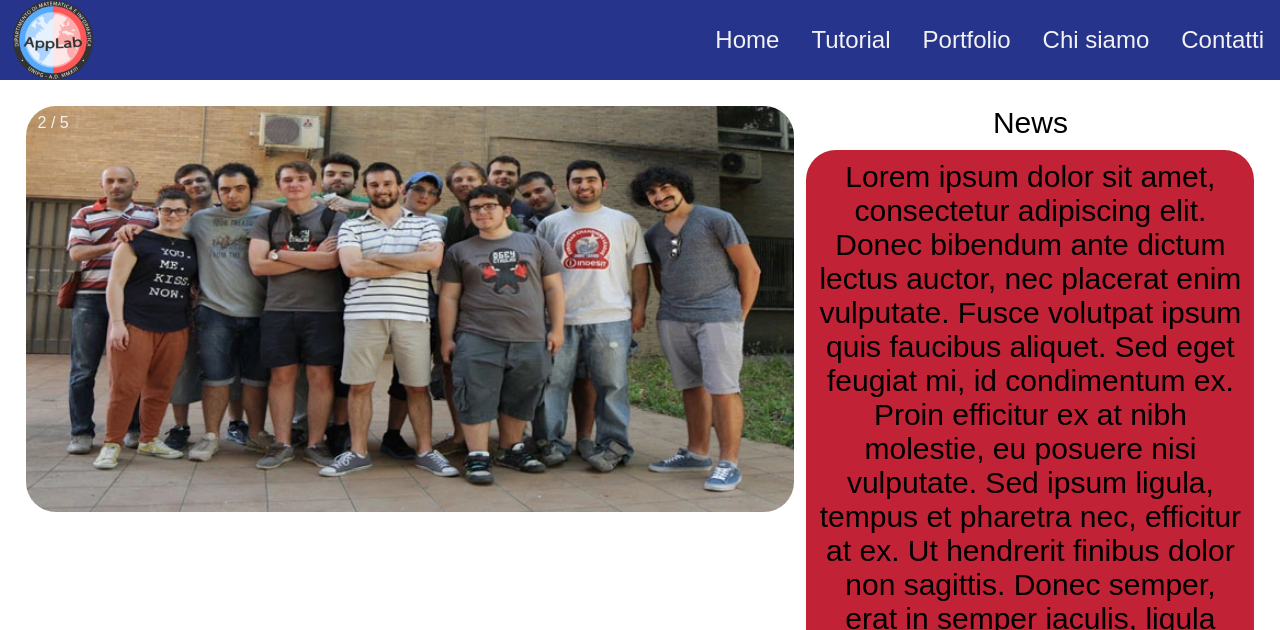
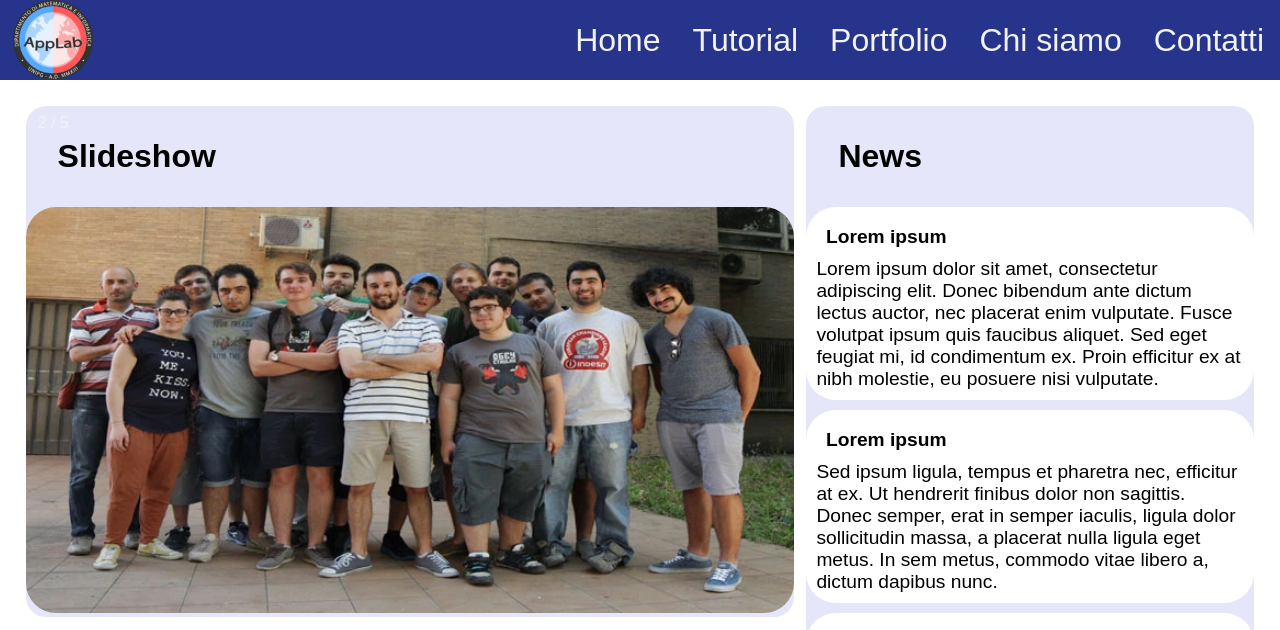
Before and after one commit to AppLab-UniPg/AppLab, a PHP site: page / in a window 1280 px wide. Shown: the top 630 px of the page. Run offline with PHP 8.4, Linux system fonts and the light colour scheme; grey boxes are pictures that could not be loaded.

Commit message:
Homepage fixes

```diff
--- a/index.html
+++ b/index.html
@@ -13,8 +13,10 @@
 
 <body onload="plusSlides(1)">
   <div id="navbar"></div>
+
   <div class="grid-container">
     <div class="slideshow">
+      <h1> Slideshow </h1>
       <!--Slideshow-->
 
       <!-- Full-width images with number and caption text -->
@@ -45,17 +47,21 @@
 
     </div>
     <div class="news">
-      News
+      <h1> News </h1>
       <div class="notizia">
-        Lorem ipsum dolor sit amet, consectetur adipiscing elit. Donec bibendum ante dictum lectus auctor, nec placerat enim vulputate. Fusce volutpat ipsum quis faucibus aliquet. Sed eget feugiat mi, id condimentum ex. Proin efficitur ex at nibh molestie, eu posuere nisi vulputate. Sed ipsum ligula, tempus et pharetra nec, efficitur at ex. Ut hendrerit finibus dolor non sagittis. Donec semper, erat in semper iaculis, ligula dolor sollicitudin massa, a placerat nulla ligula eget metus. In sem metus, commodo vitae libero a, dictum dapibus nunc. Donec elementum dui at feugiat pellentesque. Nullam malesuada eros vel ex vulputate tempor. Donec tempor mauris id aliquet sagittis. Sed nec tellus eu lectus tristique pharetra in non lacus. Nullam ut eleifend ipsum.
+        <h4> Lorem ipsum </h4>
+        Lorem ipsum dolor sit amet, consectetur adipiscing elit. Donec bibendum ante dictum lectus auctor, nec placerat enim vulputate. Fusce volutpat ipsum quis faucibus aliquet. Sed eget feugiat mi, id condimentum ex. Proin efficitur ex at nibh molestie, eu posuere nisi vulputate.
       </div>
       <div class="notizia">
-        Lorem ipsum dolor sit amet, consectetur adipiscing elit. Donec bibendum ante dictum lectus auctor, nec placerat enim vulputate. Fusce volutpat ipsum quis faucibus aliquet. Sed eget feugiat mi, id condimentum ex. Proin efficitur ex at nibh molestie, eu posuere nisi vulputate. Sed ipsum ligula, tempus et pharetra nec, efficitur at ex. Ut hendrerit finibus dolor non sagittis. Donec semper, erat in semper iaculis, ligula dolor sollicitudin massa, a placerat nulla ligula eget metus. In sem metus, commodo vitae libero a, dictum dapibus nunc. Donec elementum dui at feugiat pellentesque. Nullam malesuada eros vel ex vulputate tempor. Donec tempor mauris id aliquet sagittis. Sed nec tellus eu lectus tristique pharetra in non lacus. Nullam ut eleifend ipsum.
+        <h4> Lorem ipsum </h4>
+        Sed ipsum ligula, tempus et pharetra nec, efficitur at ex. Ut hendrerit finibus dolor non sagittis. Donec semper, erat in semper iaculis, ligula dolor sollicitudin massa, a placerat nulla ligula eget metus. In sem metus, commodo vitae libero a, dictum dapibus nunc.
       </div>
       <div class="notizia">
-        Lorem ipsum dolor sit amet, consectetur adipiscing elit. Donec bibendum ante dictum lectus auctor, nec placerat enim vulputate. Fusce volutpat ipsum quis faucibus aliquet. Sed eget feugiat mi, id condimentum ex. Proin efficitur ex at nibh molestie, eu posuere nisi vulputate. Sed ipsum ligula, tempus et pharetra nec, efficitur at ex. Ut hendrerit finibus dolor non sagittis. Donec semper, erat in semper iaculis, ligula dolor sollicitudin massa, a placerat nulla ligula eget metus. In sem metus, commodo vitae libero a, dictum dapibus nunc. Donec elementum dui at feugiat pellentesque. Nullam malesuada eros vel ex vulputate tempor. Donec tempor mauris id aliquet sagittis. Sed nec tellus eu lectus tristique pharetra in non lacus. Nullam ut eleifend ipsum.
+        <h4> Lorem ipsum </h4>
+        Donec elementum dui at feugiat pellentesque. Nullam malesuada eros vel ex vulputate tempor. Donec tempor mauris id aliquet sagittis. Sed nec tellus eu lectus tristique pharetra in non lacus. Nullam ut eleifend ipsum.
       </div>
     </div>
+
     <div class="map">
       <iframe id="map_dmi"
         src="https://www.google.com/maps/embed?pb=!1m18!1m12!1m3!1d2912.45895978384!2d12.38294191548039!3d43.115883879143375!2m3!1f0!2f0!3f0!3m2!1i1024!2i768!4f13.1!3m3!1m2!1s0x132ea082547d86b7%3A0xd313d4f00396b8d0!2sDipartimento%20di%20Matematica%20e%20Informatica%20DMI%20-%20UNIPG!5e0!3m2!1sit!2sit!4v1675262672158!5m2!1sit!2sit"
--- a/style/style.css
+++ b/style/style.css
@@ -64,7 +64,7 @@ nav {
   padding-right: 16px;
   padding-left: 16px;
   text-decoration: none;
-  font-size: 3vh;
+  font-size: 2em;
   line-height: var(--nav-height);
 }
 
@@ -160,9 +160,18 @@ nav {
 }
 
 .grid-container>div {
-  background-color: rgba(255, 255, 255, 0.8);
-  text-align: center;
-  font-size: 30px;
+  background-color: lavender;
+  border-radius: 20px;
+}
+
+h1 {
+  padding: 0;
+  margin: 1em;
+}
+
+h4 {
+  padding: 0;
+  margin: .5em;
 }
 
 /* Slideshow */
@@ -206,7 +215,8 @@ nav {
   width: 35vw;
   word-wrap: break-word;
   border-radius: 30px;
-  background-color: var(--color-red);
+  font-size: 1.2em;
+  background-color: var(--color-white);
   margin-top: 10px;
   padding: 10px;
 }
@@ -223,13 +233,12 @@ nav {
     width: 96vw;
     min-height: 30vh;
     max-height: none;
-    overflow:visible;
+    overflow: visible;
   }
   .notizia{
     width: 96vw;
     word-wrap: break-word;
     border-radius: 30px;
-    background-color: var(--color-red);
     margin-top: 10px;
   }
 
```
